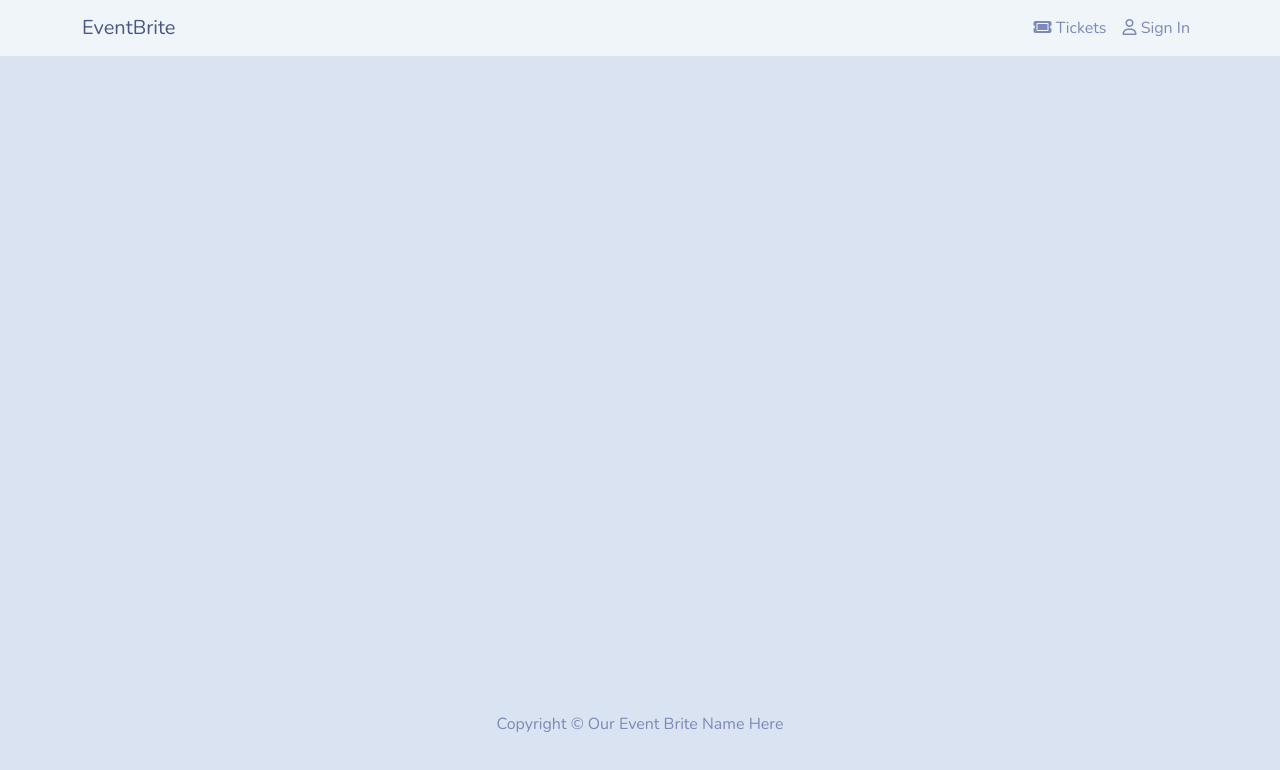
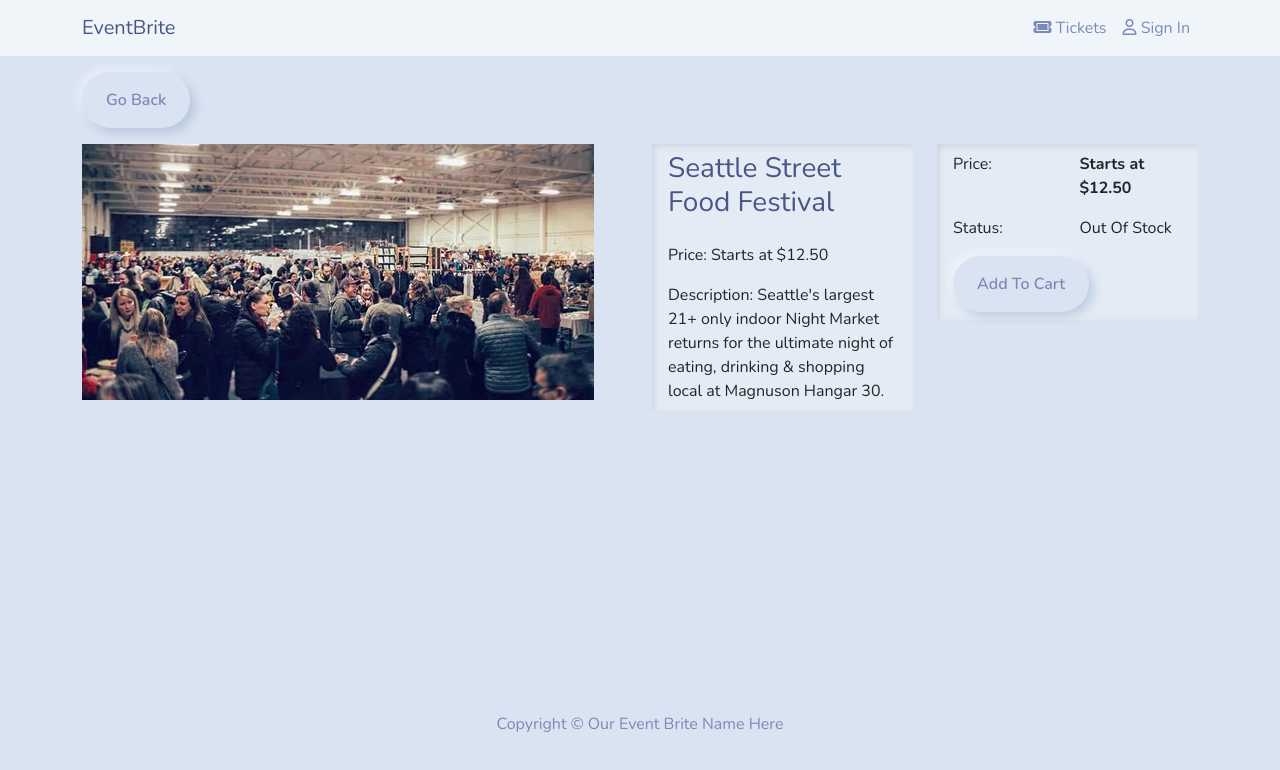
Before and after one commit to Bootcamp-2022/MyEventBrite, a React (Create React App) app in the folder frontend/: page /event/1 in a window 1280 px wide. Shown: the top 770 px of the page. Built offline with nearby package versions, Linux system fonts and the light colour scheme.

Commit message:
frontend completed

```diff
--- a/frontend/src/App.js
+++ b/frontend/src/App.js
@@ -3,7 +3,7 @@ import { BrowserRouter as Router,Route,Routes} from 'react-router-dom'
 import Footer from "./components/Footer";
 import Header from "./components/Header";
 import HomeScreen from "./Screens/HomeScreen";
-
+import EventScreen from "./Screens/EventScreen";
 
 function App() {
   return (
@@ -14,7 +14,8 @@ function App() {
         <Container>
         <Routes>
        < Route path='/' element={<HomeScreen />} exact />
-       </Routes>
+       <Route path='/event/:id' element={<EventScreen />} />
+         </Routes>
         </Container>
       </main>
       <Footer />
--- /dev/null
+++ b/frontend/src/Screens/EventScreen.js
@@ -0,0 +1,68 @@
+import React from 'react'
+import { Link, useParams } from 'react-router-dom'
+import events from '../events';
+import {Row, Col, Image, ListGroup, Card, Button} from 'react-bootstrap'
+
+
+const EventScreen = () => {
+ const params = useParams();
+
+ const event = events.find((p) => p._id === params.id)
+ return (
+     <>
+     <Link className='btn btn-light my-3' to='/'>
+        Go Back
+      </Link>
+      <Row>
+        <Col md={6}>
+          <Image src={event.image} alt={event.name} fluid />
+        </Col>
+        <Col md={3}>
+          <ListGroup variant='flush'>
+            <ListGroup.Item>
+              <h3>{event.name}</h3>
+            </ListGroup.Item>
+                        <ListGroup.Item>Price: {event.price}</ListGroup.Item>
+            <ListGroup.Item>Description: {event.description}</ListGroup.Item>
+          </ListGroup>
+        </Col>
+        <Col md={3}>
+          <Card>
+            <ListGroup variant='flush'>
+              <ListGroup.Item>
+                <Row>
+                  <Col>Price:</Col>
+                  <Col>
+                    <strong>{event.price}</strong>
+                  </Col>
+                </Row>
+              </ListGroup.Item>
+
+              <ListGroup.Item>
+                <Row>
+                  <Col>Status:</Col>
+                  <Col>
+                    {event.countInStock > 0 ? 'In Stock' : 'Out Of Stock'}
+                  </Col>
+                </Row>
+              </ListGroup.Item>
+              <ListGroup.Item>
+                <Button
+                  className='btn-block'
+                  type='button'
+                  disabled={event.countInStock === 0}
+                >
+                  Add To Cart
+                </Button>
+              </ListGroup.Item>
+            </ListGroup>
+          </Card>
+        </Col>
+      </Row>
+
+     </>
+ )
+
+}
+
+export default EventScreen
```
Also changed, not shown: 1 other file (tests, documents, lock files or other folders).
